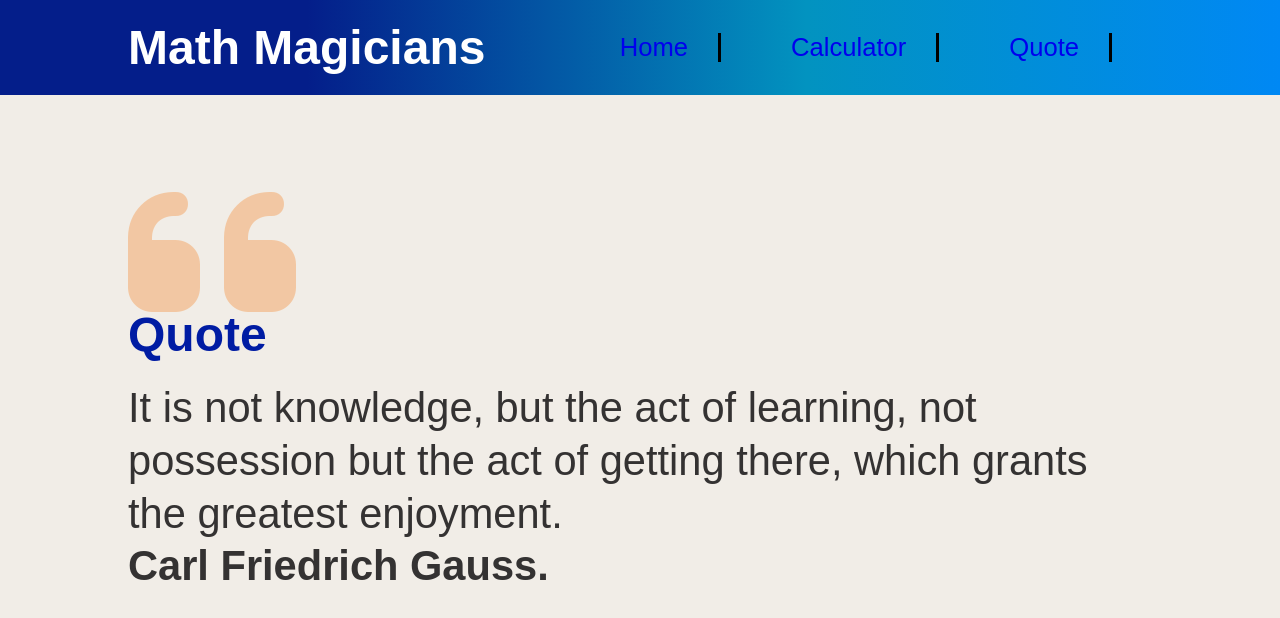
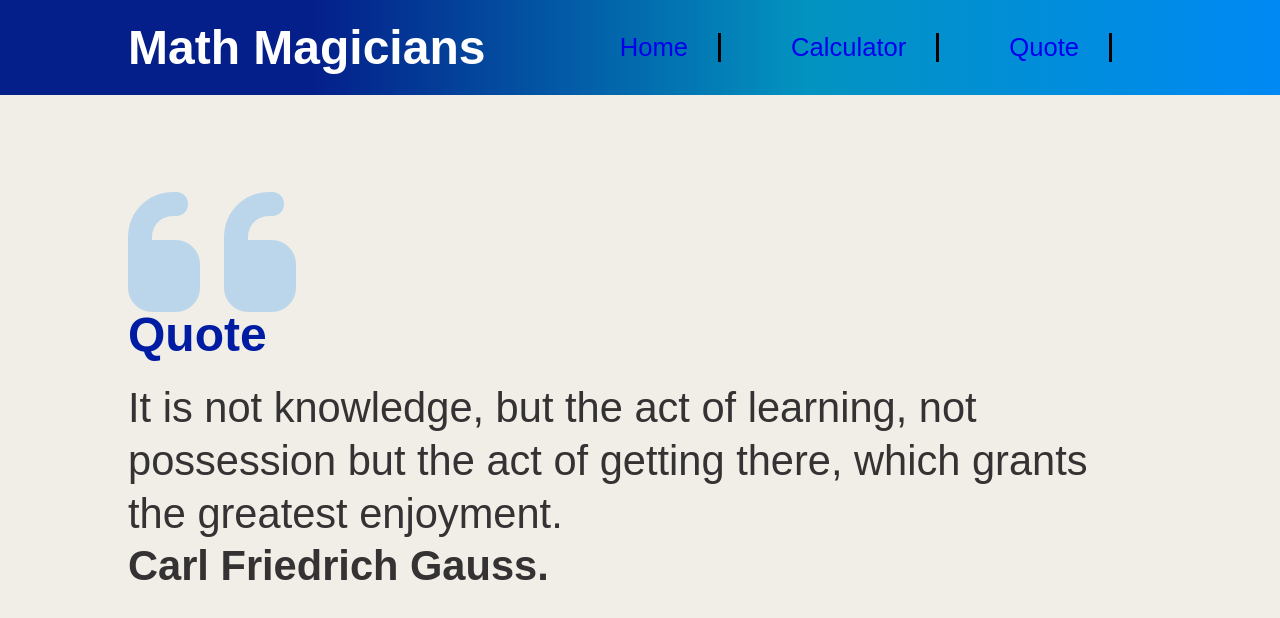
Before and after one commit to felixDev22/math-app1, a React (Create React App) app: page /quote in a window 1280 px wide. Shown: the top 618 px of the page. Built offline with nearby package versions, Linux system fonts and the light colour scheme.

Commit message:
Change quote color

```diff
--- a/src/components/Quote.js
+++ b/src/components/Quote.js
@@ -4,7 +4,7 @@ import classes from './Quote.module.css';
 const Quote = () => (
   <section className={classes.quote_section}>
     <h2>Quote</h2>
-    <span>
+    <span className={classes.quote_icon}>
       <i className="fa-sharp fa-solid fa-quote-left" />
     </span>
     <p className={classes.quote_words}>
--- a/src/components/Quote.module.css
+++ b/src/components/Quote.module.css
@@ -21,8 +21,8 @@ h2 {
   color: var(--blue-color);
 }
 
-span {
-  color: var(--orange-color);
+.quote_icon {
+  color: #6bb6ef;
   float: left;
   opacity: 0.4;
   font-size: 12rem;
```
